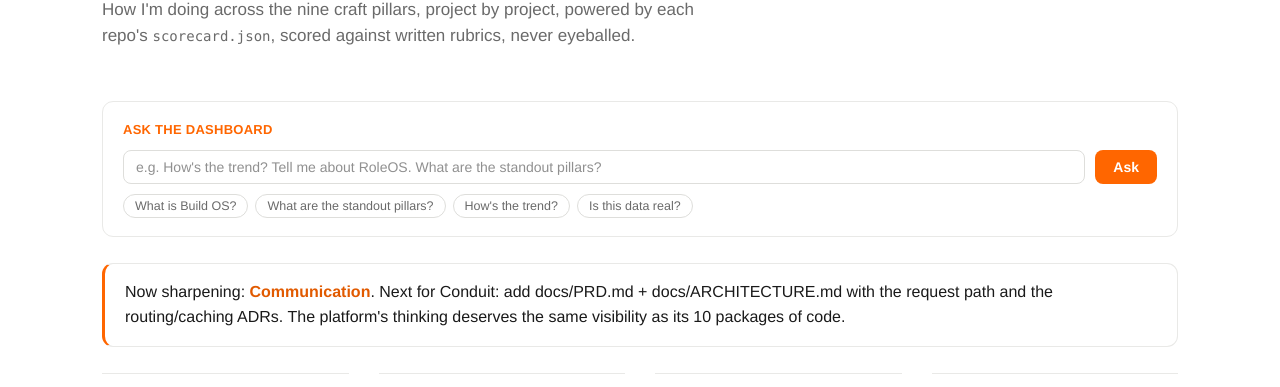
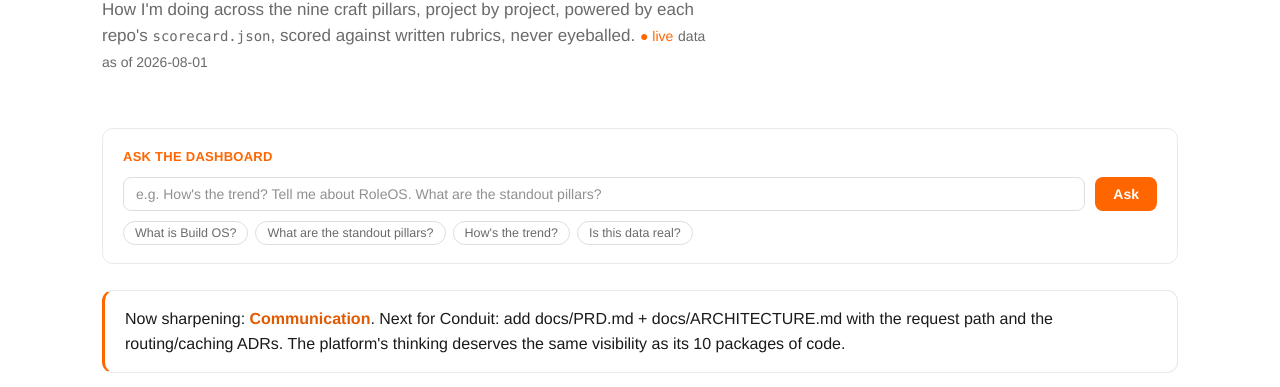
Before and after one commit to nikjain15/build-os, a plain HTML site: page docs/dashboard/index.html in a window 1280 px wide. Shown: the part 229-616 px from the top of the page. Drawn offline with nearby package versions, Linux system fonts and the light colour scheme.

Commit message:
Dashboard real-time: raw source + 60s refresh + live stamp; deep-audit interview prompt

```diff
--- a/docs/dashboard/index.html
+++ b/docs/dashboard/index.html
@@ -191,9 +191,14 @@ const SAMPLE={projects:[
   weakest_pillar:"System Design",next_focus:"Push scale reasoning to 1000x + caching test."}
 ]};
 
+// Real-time: raw.githubusercontent updates the moment a commit lands (no Pages rebuild wait);
+// the local copy is the fallback for previews and forks. Page re-checks every 60s.
+const SOURCES=['https://raw.githubusercontent.com/nikjain15/build-os/main/docs/data/scorecards.json','../data/scorecards.json'];
 async function load(){
-  try{const r=await fetch('../data/scorecards.json',{cache:'no-store'});
-    if(r.ok){const d=await r.json(); if(d.projects&&d.projects.length) return d;}}catch(e){}
+  for(const url of SOURCES){
+    try{const r=await fetch(url,{cache:'no-store'});
+      if(r.ok){const d=await r.json(); if(d.projects&&d.projects.length) return d;}}catch(e){}
+  }
   const b=document.getElementById('banner');
   b.textContent="Showing SAMPLE (demo) data. No real project scorecards published yet. Real scores land in data/scorecards.json after each Build OS run.";
   b.classList.add('show');
@@ -360,10 +365,16 @@ function wireAsk(){
   paint();
 }
 
-load().then(d=>{ DATA=d; render(d);
+let SNAPSHOT='';
+load().then(d=>{ DATA=d; SNAPSHOT=JSON.stringify(d); render(d);
+  if(d!==SAMPLE&&d.updated){const s=document.querySelector('header.page .sub');
+    s.innerHTML+=` <span style="color:var(--accent);font-size:14px">● live</span> <span style="font-size:14px">data as of ${d.updated}</span>`;}
   wireFilter('pSearch','#pcards .pcard','pEmpty');
   wireFilter('hSearch','#heat tr[data-q]','hEmpty');
   wireAsk();
+  // Real-time: re-check the source every 60s; reload the page when new scores land.
+  setInterval(async()=>{try{const fresh=await load();
+    if(fresh!==SAMPLE&&JSON.stringify(fresh)!==SNAPSHOT)location.reload();}catch(e){}},60000);
 });
 </script>
 </body>
```
Also changed, not shown: 1 other file.
